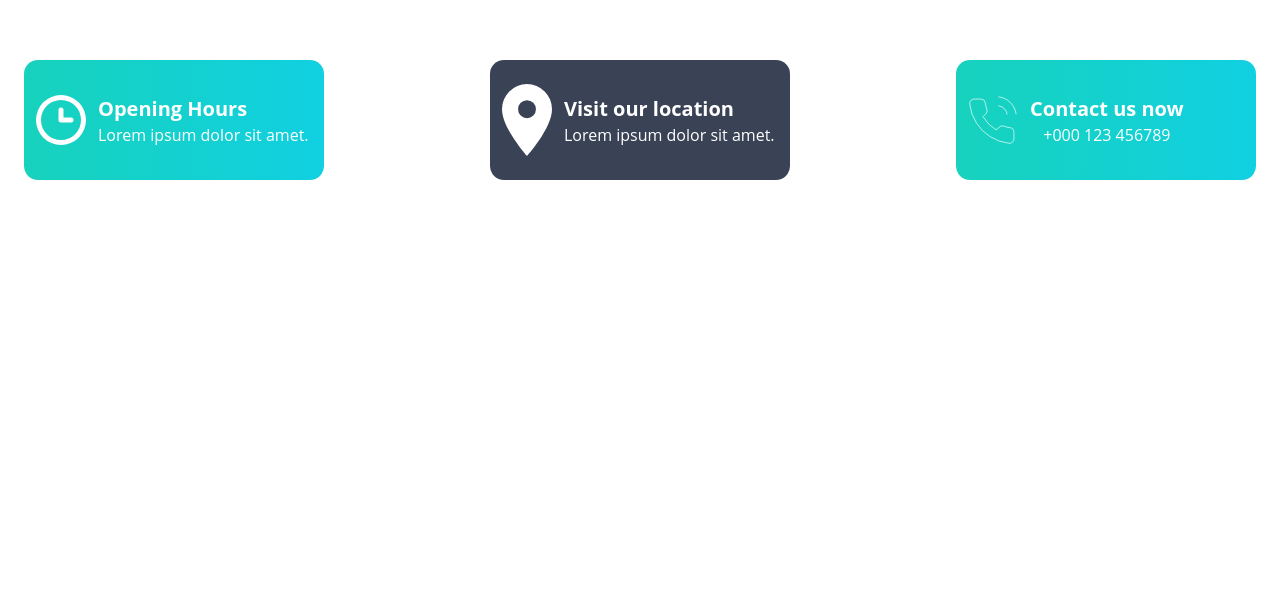
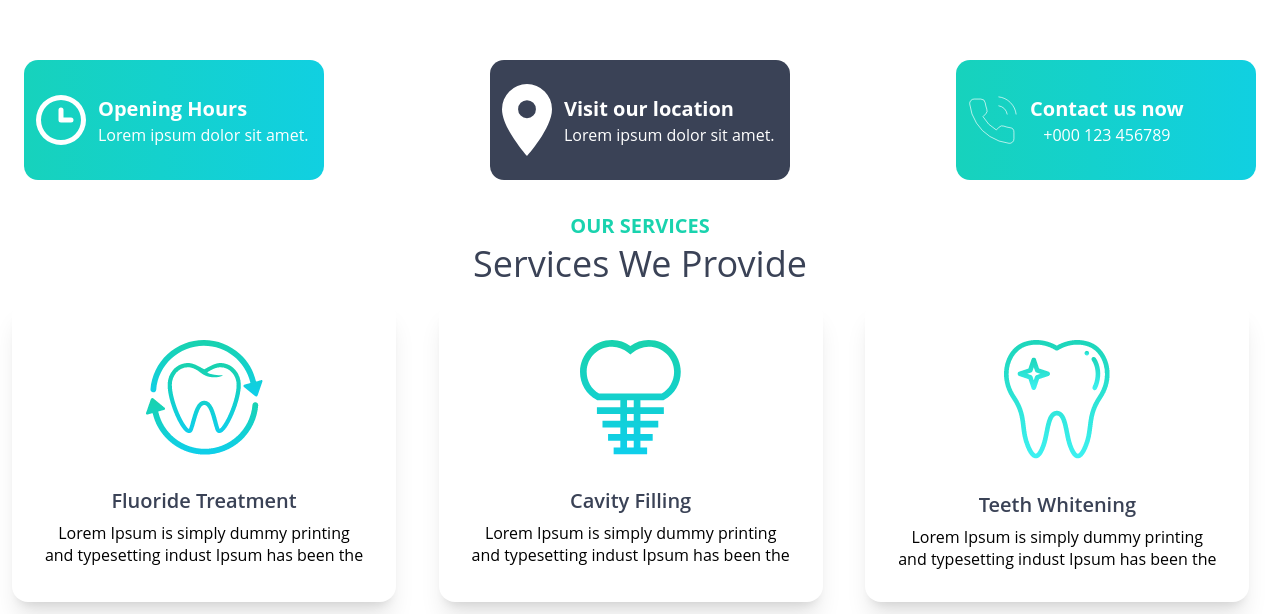
Before and after one commit to rezwanrahimr/doctor-portal-font-end, a React (Create React App) app: page / in a window 1280 px wide. Shown: the part 844-1458 px from the top of the page. Before the commit the page ends 1032 px from the top, so only its background shows below. Built offline with nearby package versions, Linux system fonts and the light colour scheme.

Commit message:
service section added

```diff
--- a/src/pages/Home/Home.js
+++ b/src/pages/Home/Home.js
@@ -1,6 +1,7 @@
 import React from 'react';
 import Banner from './Banner';
 import Location from './Location';
+import Service from './Service';
 
 
 const Home = () => {
@@ -8,6 +9,7 @@ const Home = () => {
         <div>
             <Banner></Banner>
             <Location ></Location>
+            <Service></Service>
         </div>
     );
 };
--- /dev/null
+++ b/src/pages/Home/Service.js
@@ -0,0 +1,48 @@
+import React from 'react';
+import serviceStyle from './ServiceStyle.css'
+import img1 from '../../assets/images/fluoride.png'
+import img2 from '../../assets/images/cavity.png'
+import img3 from '../../assets/images/whitening.png'
+
+const Service = () => {
+    return (
+        <div className='service mt-6'>
+            <h1>OUR SERVICES</h1>
+            <h2>Services We Provide</h2>
+           <div className='flex justify-between grid md:grid-cols-3 '>
+           <div class="card w-96 bg-base-100 shadow-xl m-3 ">
+                <figure class="px-10 pt-10">
+                    <img src={img1} alt="Shoes" class="rounded-xl" />
+                </figure>
+                <div class="card-body items-center text-center">
+                    <h3 class="card-title">Fluoride Treatment</h3>
+                    <p>Lorem Ipsum is simply dummy printing and typesetting indust Ipsum has been the</p>
+
+                </div>
+            </div>
+            <div class="card w-96 bg-base-100 shadow-xl m-3">
+                <figure class="px-10 pt-10">
+                    <img src={img2} alt="Shoes" class="rounded-xl" />
+                </figure>
+                <div class="card-body items-center text-center">
+                    <h3 class="card-title">Cavity Filling</h3>
+                    <p>Lorem Ipsum is simply dummy printing and typesetting indust Ipsum has been the</p>
+
+                </div>
+            </div>
+            <div class="card w-96 bg-base-100 shadow-xl m-3">
+                <figure class="px-10 pt-10">
+                    <img src={img3} alt="Shoes" class="rounded-xl" />
+                </figure>
+                <div class="card-body items-center text-center">
+                    <h3 class="card-title">Teeth Whitening</h3>
+                    <p>Lorem Ipsum is simply dummy printing and typesetting indust Ipsum has been the</p>
+
+                </div>
+            </div>
+           </div>
+        </div>
+    );
+};
+
+export default Service;
--- /dev/null
+++ b/src/pages/Home/ServiceStyle.css
@@ -0,0 +1,43 @@
+.service h1 {
+    font-family: 'Open Sans';
+    font-style: normal;
+    font-weight: 700;
+    font-size: 20px;
+    line-height: 27px;
+
+    color: #19D3AE;
+
+}
+
+.service h2 {
+    font-family: 'Open Sans';
+    font-style: normal;
+    font-weight: 400;
+    font-size: 36px;
+    line-height: 49px;
+    /* identical to box height */
+
+
+    color: #3A4256;
+}
+
+.service h3 {
+    font-family: 'Open Sans';
+    font-style: normal;
+    font-weight: 600;
+    font-size: 20px;
+    line-height: 27px;
+
+    color: #3A4256;
+}
+
+.service p {
+    font-family: 'Open Sans';
+    font-style: normal;
+    font-weight: 400;
+    font-size: 16px;
+    line-height: 22px;
+    text-align: center;
+
+    color: #000000;
+}
```
